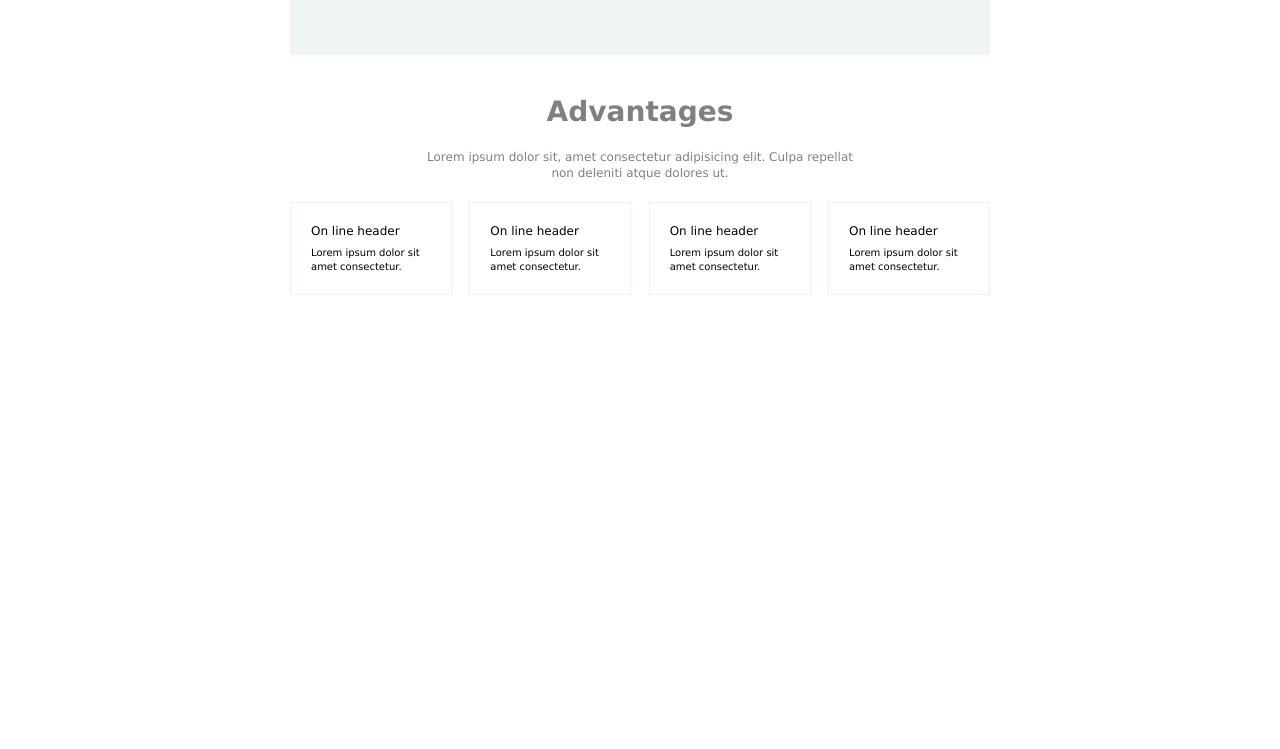
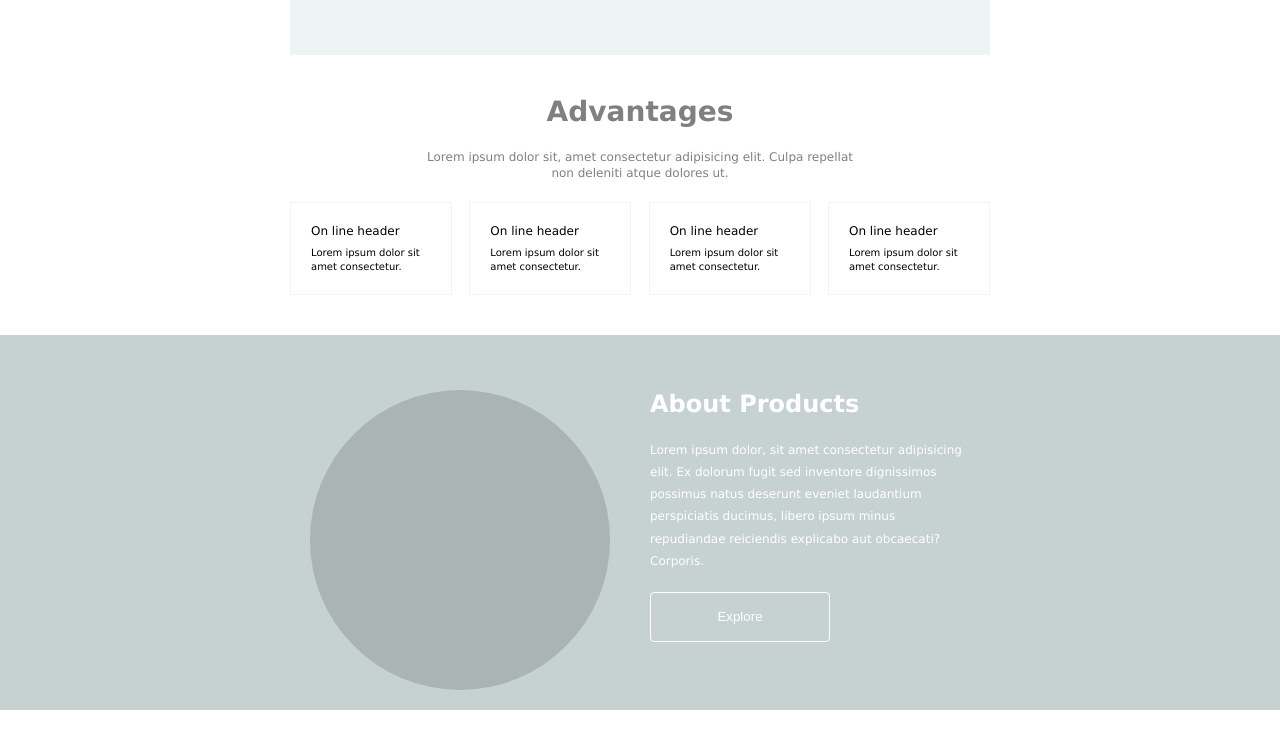
Before and after one commit to tfdf63/verstka1, a plain HTML site: page index.html in a window 1280 px wide. Shown: the part 435-1184 px from the top of the page. After the commit the page ends 1145 px from the top, so only its background shows below. Drawn offline with Linux system fonts and the light colour scheme.

Commit message:
html css about

```diff
--- a/css/style.css
+++ b/css/style.css
@@ -206,7 +206,7 @@ body {
 .advant {
     margin: 0 auto;
     width: 700px;
-    height: 800px;
+    height: 100%;
     /* background-color: rgb(29, 139, 139); */
 }
 .advant__header {
@@ -235,6 +235,7 @@ body {
 }
 .advant_item {
     width: 120px;
+    margin:  0px 0px 40px 0px;
     padding: 20px;
     text-align: left;
     line-height: 1.4;
@@ -252,3 +253,48 @@ body {
     font-weight: light;
     line-height: 1.4;
 }
+
+/* About */
+
+.about {
+    width: 100%;
+    background-color: rgb(198, 209, 209);
+}
+.about__row {
+    display: flex;
+    justify-content: space-around;
+}
+.about__item {
+    margin-top: 35px;
+    padding: 20px 20px;
+}
+.about__img {
+    width: 300px;
+    height: 300px;
+    background-color: rgba(164, 173, 173, 0.8);
+    border-radius:50%;
+}
+.about__title {
+    font-size: 24px;
+    font-weight: 600;
+    line-height: 1.2;
+    color: #fff;
+}
+.about__text {
+    margin-top: 20px;
+    font-size: 12px;
+    font-weight: 400;
+    line-height: 1.85;
+    color: #fff;
+}
+.about__btn {
+    width: 180px;
+    height: 50px;
+    margin-top: 20px;
+    padding: 15px;
+    color: #fff;
+    border: 1px solid;
+    border-radius: 4px;
+    border-color: #fff;
+    background-color: rgb(212, 224, 224, 0);
+}
--- a/index.html
+++ b/index.html
@@ -87,6 +87,20 @@
             </div>
         </div>
     </div>
+    <div class="about">
+        <div class="container">
+            <div class="about__row">
+                <div class="about__item">
+                    <div class="about__img"></div>
+                </div>
+                <div class="about__item">
+                    <div class="about__title">About Products</div>
+                    <div class="about__text">Lorem ipsum dolor, sit amet consectetur adipisicing elit. Ex dolorum fugit sed inventore dignissimos possimus natus deserunt eveniet laudantium perspiciatis ducimus, libero ipsum minus repudiandae reiciendis explicabo aut obcaecati? Corporis.</div>
+                    <button class="about__btn">Explore</button>
+                </div>
+            </div>
+        </div>
+    </div>
 </body>
 
 </html>
```
